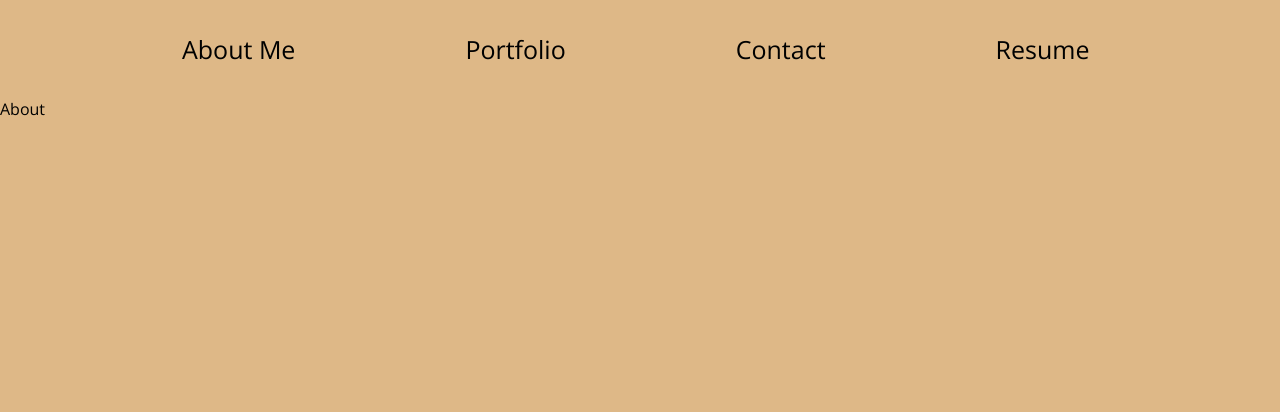
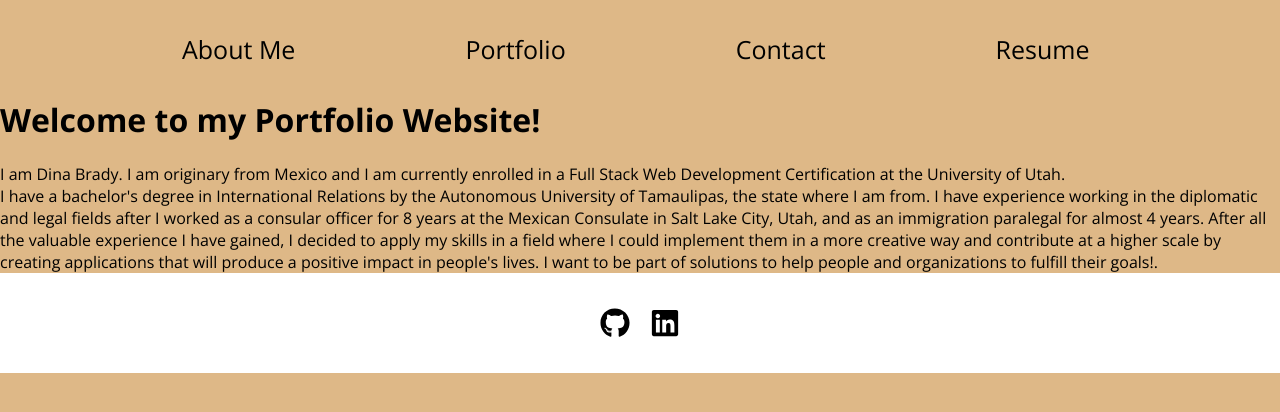
Before and after one commit to DinaLo44/react-portfolio, a React (Create React App) app in the folder react-portfolio/: page / in a window 1280 px wide. Shown: the top 412 px of the page. Built offline with nearby package versions, Linux system fonts and the light colour scheme.

Commit message:
created AboutDescription component and imported it into the About nav-page

```diff
--- /dev/null
+++ b/react-portfolio/src/components/AboutDescription.js
@@ -0,0 +1,27 @@
+import "./AboutDescriptionStyles.css";
+
+import React from 'react'
+
+const AboutDescription = () => {
+  return (
+    <div className="about-section">
+        <div className="about-left">
+        <h1>Welcome to my Portfolio Website!</h1>
+        <br></br>
+        <p>I am Dina Brady. I am originary from Mexico and I am currently enrolled in a Full Stack Web Development Certification at the University of Utah. </p>
+        <p>I have a bachelor's degree in International Relations by the Autonomous University of Tamaulipas,
+        the state where I am from. I have experience working in the diplomatic and legal fields after I worked as a consular officer for 8 years at the Mexican
+        Consulate in Salt Lake City, Utah, and as an immigration paralegal for almost 4 years. After all the valuable experience I have gained,
+        I decided to apply my skills in a field where I could implement them in a more creative way and contribute at a higher scale by creating applications that will produce
+        a positive impact in people's lives. I want to be part of solutions to help people and organizations to fulfill their goals!.
+
+        </p>
+        </div>
+        <div className="about-right">
+
+        </div>
+    </div>
+  )
+}
+
+export default AboutDescription
--- a/react-portfolio/src/components/Footer.js
+++ b/react-portfolio/src/components/Footer.js
@@ -0,0 +1,23 @@
+import React from 'react'
+import "./FooterStyles.css";
+import { FaGithub, FaLinkedin } from "react-icons/fa";
+
+
+const Footer = () => {
+  return (
+    <div className= "footer">
+        <div className="footer-section">
+        <FaGithub
+        size= {30}
+        style={{color:'black', margin: '10px'}}
+        />
+        <FaLinkedin
+        size= {30}
+        style={{color:'black', margin: '10px'}}
+        />
+        </div>
+    </div>
+  )
+}
+
+export default Footer;
--- /dev/null
+++ b/react-portfolio/src/components/FooterStyles.css
@@ -0,0 +1,14 @@
+.footer{
+    width: 100%;
+    padding: 25px 0;
+    background-color: white;
+
+}
+
+.footer-section{
+    max-width: 1140px;
+    margin:auto;
+    display:flex;
+    justify-content: center;
+    align-items:center;
+}
--- a/react-portfolio/src/components/Nav.js
+++ b/react-portfolio/src/components/Nav.js
@@ -24,4 +24,4 @@ const Nav = () => {
 );
 };
 
-export default Nav
+export default Nav;
--- a/react-portfolio/src/nav-pages/About.js
+++ b/react-portfolio/src/nav-pages/About.js
@@ -1,13 +1,18 @@
 import React from 'react';
 import Nav from "../components/Nav";
+import AboutDescription from "../components/AboutDescription";
+import Footer from "../components/Footer";
 
 const About = () => {
   return (
-    <>
-    <div><Nav/></div>
-    <div>About</div>
-    </>
+  <>
+    <div>
+    <Nav/>
+    <AboutDescription/>
+    <Footer/>
+    </div>
+  </>
   )
 }
 
-export default About
+export default About;
--- a/react-portfolio/src/nav-pages/Contact.js
+++ b/react-portfolio/src/nav-pages/Contact.js
@@ -1,14 +1,14 @@
 import React from 'react';
 import Nav from "../components/Nav";
-
+import Footer from "../components/Footer";
 
 const Contact = () => {
   return (
-    <>
+  <>
     <div><Nav/></div>
-    <div>Contact</div>
-    </>
-    )
+    <div><Footer/></div>
+  </>
+  )
 }
 
-export default Contact
+export default Contact;
--- a/react-portfolio/src/nav-pages/Project.js
+++ b/react-portfolio/src/nav-pages/Project.js
@@ -1,13 +1,16 @@
 import React from 'react';
 import Nav from "../components/Nav";
+import Footer from "../components/Footer";
 
 const Project = () => {
   return (
-    <>
-    <div><Nav/></div>
-    <div>Portfolio</div>
+  <>
+    <div>
+      <Nav/>
+      <Footer/>
+    </div>
   </>
   )
 }
 
-export default Project
+export default Project;
--- a/react-portfolio/src/nav-pages/Resume.js
+++ b/react-portfolio/src/nav-pages/Resume.js
@@ -1,13 +1,16 @@
 import React from 'react';
 import Nav from "../components/Nav";
+import Footer from "../components/Footer";
 
 const Resume = () => {
   return (
-    <>
-    <div><Nav/></div>
-    <div>Resume</div>
+  <>
+    <div>
+    <Nav/>
+    <Footer/>
+    </div>
   </>
   )
 }
 
-export default Resume
+export default Resume;
```
Also changed, not shown: react-portfolio/src/components/AboutDescriptionStyles.css (added), react-portfolio/src/images/GitHub-logo.png (deleted), react-portfolio/src/images/LinkedIn-logo.png (deleted).
